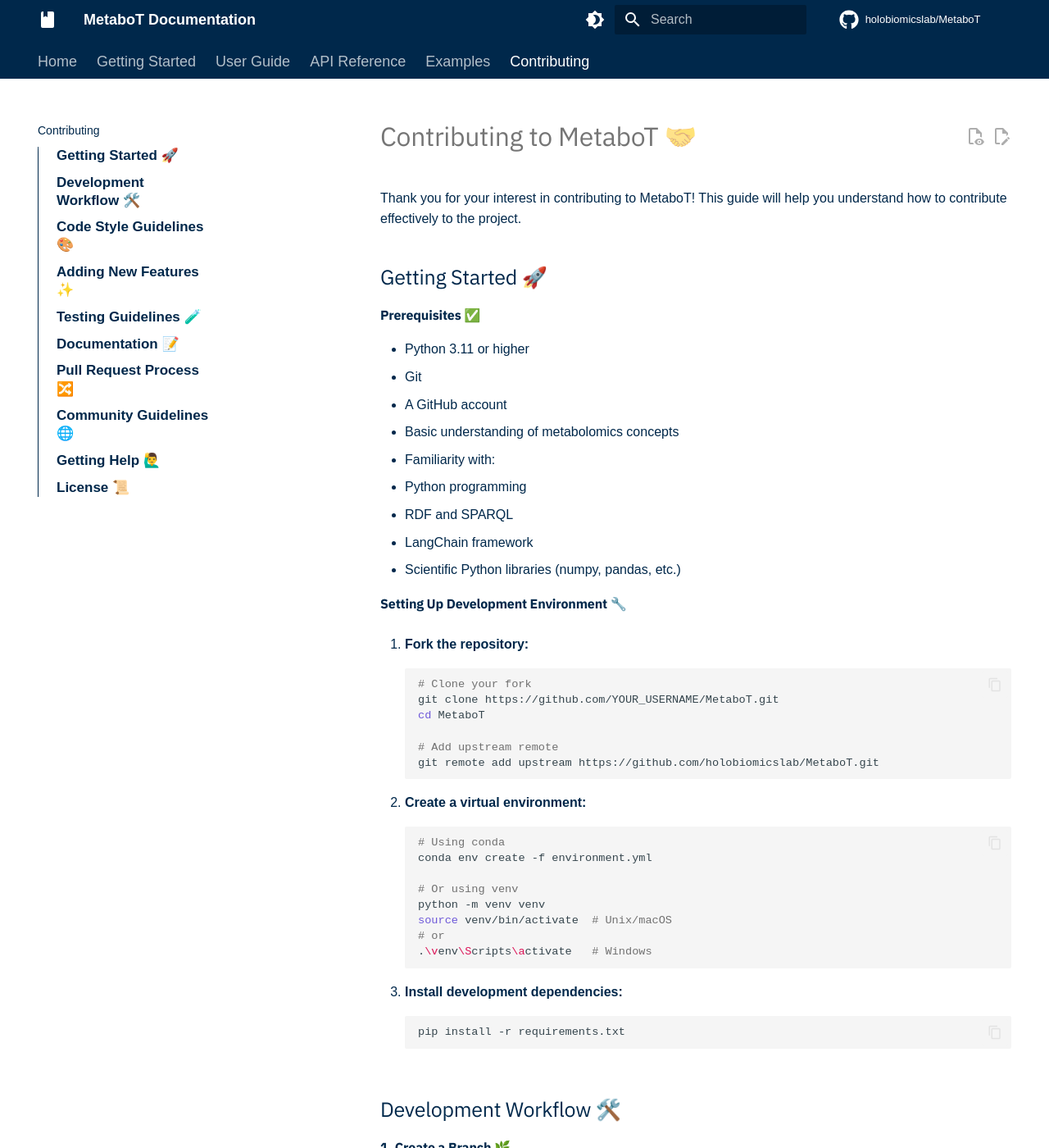
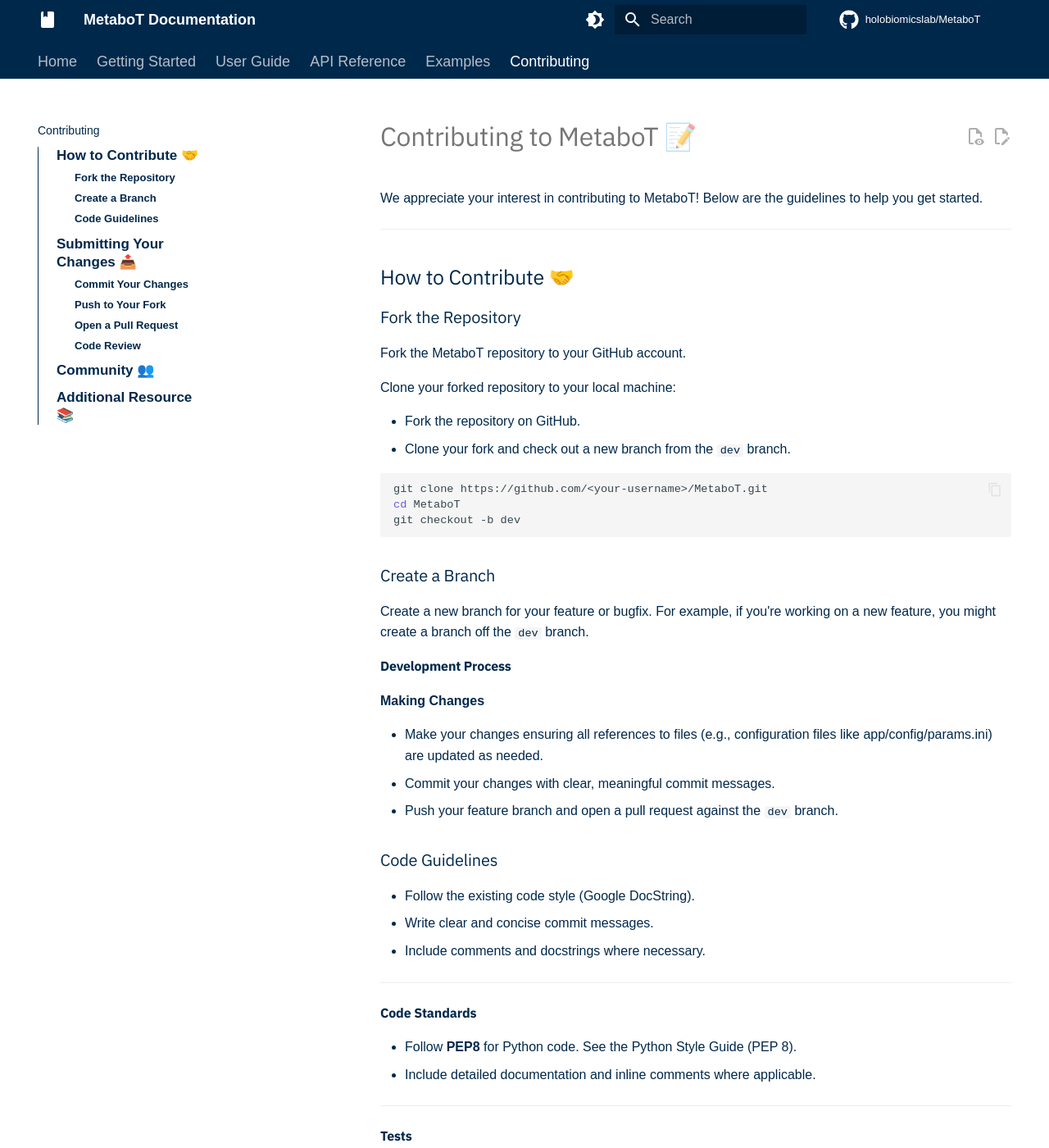
Before and after one commit to HolobiomicsLab/MetaboT, an MkDocs documentation site: the page built from docs/contributing.md, in a window 1280 px wide and 1400 px high. Shown: the whole window at 82% size. Built offline with MkDocs 1.6.1 and Material for MkDocs 9.7.7, drawn with Linux system fonts in a browser that asks for light colours; some web fonts are replaced; comment, search, counter and statistics services are not loaded; some of the changed text lies outside the part shown.

Commit message:
Docs contributing

````diff
--- a/docs/contributing.md
+++ b/docs/contributing.md
@@ -1,271 +1,115 @@
-# Contributing to MetaboT 🤝
+# Contributing to MetaboT 📝
 
-Thank you for your interest in contributing to MetaboT! This guide will help you understand how to contribute effectively to the project.
+We appreciate your interest in contributing to MetaboT! Below are the guidelines to help you get started.
 
-## Getting Started 🚀
+---
 
-#### Prerequisites ✅
+## How to Contribute 🤝
 
-- Python 3.11 or higher
-- Git
-- A GitHub account
-- Basic understanding of metabolomics concepts
-- Familiarity with:
-  - Python programming
-  - RDF and SPARQL
-  - LangChain framework
-  - Scientific Python libraries (numpy, pandas, etc.)
+### Fork the Repository
 
-#### Setting Up Development Environment 🔧
+Fork the [MetaboT repository](https://github.com/holobiomicslab/MetaboT) to your GitHub account.
 
-1. **Fork the repository:**
-   ```bash
-   # Clone your fork
-   git clone https://github.com/YOUR_USERNAME/MetaboT.git
-   cd MetaboT
+Clone your forked repository to your local machine:
 
-   # Add upstream remote
-   git remote add upstream https://github.com/holobiomicslab/MetaboT.git
-   ```
-
-2. **Create a virtual environment:**
-   ```bash
-   # Using conda
-   conda env create -f environment.yml
-
-   # Or using venv
-   python -m venv venv
-   source venv/bin/activate  # Unix/macOS
-   # or
-   .\venv\Scripts\activate   # Windows
-   ```
-
-3. **Install development dependencies:**
-   ```bash
-   pip install -r requirements.txt
-   ```
-
-## Development Workflow 🛠️
-
-#### 1. Create a Branch 🌿
+- Fork the repository on GitHub.
+- Clone your fork and check out a new branch from the [`dev` branch](https://github.com/holobiomicslab/MetaboT/tree/dev).
 
 ```bash
-# Update your main
-git checkout main
-git pull upstream main
-
-# Create a new branch
-git checkout -b feature/your-feature-name
+git clone https://github.com/<your-username>/MetaboT.git
+cd MetaboT
+git checkout -b dev
 ```
 
-#### 2. Make Changes ✍️
+### Create a Branch
 
-- Write clear, documented code
-- Follow the project's coding style
-- Add tests for new functionality
-- Update documentation as needed
+Create a new branch for your feature or bugfix. For example, if you're working on a new feature, you might create a branch off the [`dev` branch](https://github.com/holobiomicslab/MetaboT/tree/dev).
 
-#### 3. Test Your Changes ✅
+#### Development Process
+
+**Making Changes**
+
+- Make your changes ensuring all references to files (e.g., configuration files like [app/config/params.ini](https://github.com/holobiomicslab/MetaboT/blob/main/app/config/params.ini)) are updated as needed.
+- Commit your changes with clear, meaningful commit messages.
+- Push your feature branch and open a pull request against the [`dev` branch](https://github.com/holobiomicslab/MetaboT/tree/dev).
+
+
+### Code Guidelines
+
+- Follow the existing code style (Google DocString).
+- Write clear and concise commit messages.
+- Include comments and docstrings where necessary.
+
+---
+
+#### Code Standards
+
+- Follow **PEP8** for Python code. See the [Python Style Guide (PEP 8)](https://www.python.org/dev/peps/pep-0008/).
+- Include detailed documentation and inline comments where applicable.
+
+---
+
+#### Tests
+
+You can find our test suite in the [app/core/tests/](https://github.com/holobiomicslab/MetaboT/tree/main/app/core/tests) directory.
+
+#### Documentation
+
+Update the documentation to reflect your changes. This includes:
+
+- Docstrings in the code.
+- Relevant Markdown files in the [docs/ directory](https://github.com/holobiomicslab/MetaboT/tree/main/docs), including:
+  - [API Reference](https://github.com/holobiomicslab/MetaboT/tree/main/docs/api-reference)
+  - [User Guide](https://github.com/holobiomicslab/MetaboT/tree/main/docs/user-guide)
+  - [Examples](https://github.com/holobiomicslab/MetaboT/tree/main/docs/examples)
+  - [Getting Started](https://github.com/holobiomicslab/MetaboT/tree/main/docs/getting-started)
+
+---
+
+## Submitting Your Changes 📤
+
+### Commit Your Changes
+
+Commit your changes with a descriptive message:
 
 ```bash
-# Run the test suite
-python -m pytest app/core/tests/
-
-# Run specific tests
-python -m pytest app/core/tests/test_utils.py
+git add .
+git commit -m "Add new feature X"
 ```
 
-#### 4. Submit Changes 📤
+### Push to Your Fork
 
-1. **Commit your changes:**
-   ```bash
-   git add .
-   git commit -m "feat: Add new feature X"
-   ```
+Push your changes to your forked repository:
 
-2. **Push to your fork:**
-   ```bash
-   git push origin feature/your-feature-name
-   ```
-
-3. **Create a Pull Request on GitHub**
-
-## Code Style Guidelines 🎨
-
-#### Python Code Style
-
-- Follow PEP 8 guidelines
-- Use type hints
-- Write descriptive docstrings
-- Keep functions focused and small
-
-Example:
-```python
-from typing import Dict, Any
-
-def process_feature(feature_data: Dict[str, Any]) -> Dict[str, float]:
-    """
-    Process metabolomics feature data.
-
-    Args:
-        feature_data: Dictionary containing feature information
-
-    Returns:
-        Processed feature data with normalized values
-
-    Raises:
-        ValueError: If required fields are missing
-    """
-    if 'intensity' not in feature_data:
-        raise ValueError("Missing required field: intensity")
-
-    return {
-        'normalized_intensity': feature_data['intensity'] / 100.0
-    }
+```bash
+git push origin my-feature-branch
 ```
 
-#### Documentation Style ✏️
+### Open a Pull Request
 
-- Use Markdown for documentation
-- Include code examples
-- Provide clear explanations
-- Update the changelog
+Open a pull request from your branch to the [`dev` branch](https://github.com/holobiomicslab/MetaboT/tree/dev) of the original repository. Provide a clear description of your changes and any relevant information.
 
-## Adding New Features ✨
+---
 
-#### 1. Agents 🤖
+### Code Review
 
-When adding a new agent:
+Your pull request to the [`dev` branch](https://github.com/holobiomicslab/MetaboT/tree/dev) will be reviewed by an AI-agent and then by the maintainers. They may request changes or provide feedback. Please be responsive and address any comments or suggestions.
 
-1. Create a new module in `app/core/agents/`
-2. Implement the agent class
-3. Add to the agent factory
-4. Update documentation
+---
 
-Example:
-```python
-from app.core.agents.base import BaseAgent
+## Community 👥
 
-class NewAgent(BaseAgent):
-    def __init__(self, model, graph):
-        super().__init__(model, graph)
-        self.tools = self._initialize_tools()
+- You are welcome to use, reuse, and enrich MetaboT.
+- Be respectful and considerate in your interactions.
+- Help others and share your knowledge.
+- Check our [examples](https://github.com/holobiomicslab/MetaboT/tree/main/docs/examples) for guidance.
 
-    def process(self, input_data):
-        # Implementation
-        pass
-```
+---
 
-#### 2. Tools 🔧
+## Additional Resource 📚
 
-When adding new tools:
+- [Writing Good Commit Messages](https://chris.beams.io/posts/git-commit/)
 
-1. Create a tool class in the appropriate module
-2. Implement required methods
-3. Add tests
-4. Update documentation
+---
 
-Example:
-```python
-class NewTool:
-    def __init__(self):
-        self.name = "new_tool"
-        self.description = "Performs new analysis"
-
-    def run(self, input_data):
-        # Implementation
-        pass
-```
-
-## Testing Guidelines 🧪
-
-#### 1. Unit Tests
-
-- Write tests for new functionality
-- Use pytest fixtures
-- Mock external services
-- Test edge cases
-
-Example:
-```python
-import pytest
-from app.core.utils import process_feature
-
-def test_process_feature():
-    # Arrange
-    test_data = {'intensity': 100.0}
-
-    # Act
-    result = process_feature(test_data)
-
-    # Assert
-    assert result['normalized_intensity'] == 1.0
-```
-
-#### 2. Integration Tests
-
-- Test component interactions
-- Verify workflow functionality
-- Test with real data samples
-
-## Documentation 📝
-
-#### 1. Code Documentation
-
-- Add docstrings to all functions/classes
-- Include type hints
-- Document exceptions
-- Provide usage examples
-
-#### 2. User Documentation
-
-- Update relevant .md files
-- Add new features to examples
-- Include configuration details
-- Document breaking changes
-
-## Pull Request Process 🔀
-
-1. **Description**
-   - Clearly describe the changes
-   - Reference related issues
-   - List breaking changes
-
-2. **Review Process**
-   - Address reviewer comments
-   - Update tests as needed
-   - Maintain clean commit history
-
-3. **Merge Requirements**
-   - Pass all tests
-   - Receive approval from maintainers
-   - Up-to-date documentation
-
-## Community Guidelines 🌐
-
-#### Communication 💬
-
-- Be respectful and inclusive
-- Use clear, technical language
-- Provide context for questions
-- Help others learn
-
-#### Issue Reporting 🐞
-
-1. Search existing issues
-2. Use issue templates
-3. Provide reproducible examples
-4. Include system information
-
-## Getting Help 🙋‍♂️
-
-- Check the documentation
-- Search existing issues
-- Ask in discussions
-- Contact maintainers
-
-## License 📜
-
-By contributing, you agree that your contributions will be licensed under the project's MIT License.
-
-Thank you for contributing to MetaboT! Your efforts help improve metabolomics research tools for everyone.
+Thank you for contributing to MetaboT! Your efforts help make this project better for everyone.
````
